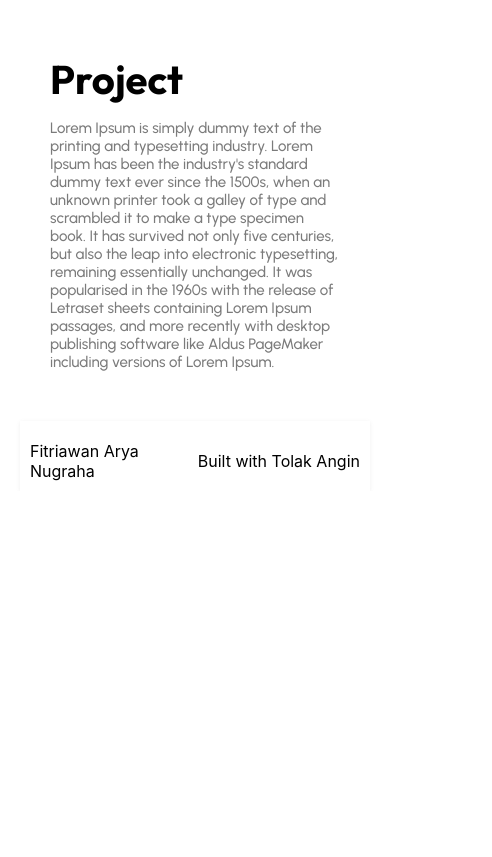
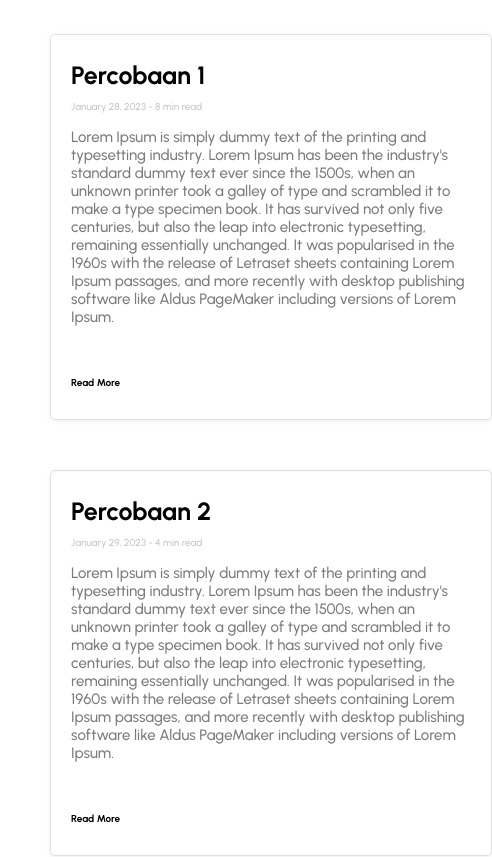
Before and after one commit to Fitriawan-Arya-N/web-portofolio-arya, a React (Create React App) app: page / in a window 390 px wide. Shown: the part 1420-2277 px from the top of the page, 492 px wide, since content can reach past the window. Before the commit the page ends 1911 px from the top, so only its background shows below. Built offline with nearby package versions, Linux system fonts and the light colour scheme.

Commit message:
Menambahkan item journal

```diff
--- a/src/components/Footer.js
+++ b/src/components/Footer.js
@@ -6,7 +6,7 @@ const Footer = () => {
     <footer className="footer">
       <div className="footer-content">
         <div className="left-column">
-          Fitriawan Arya Nugraha
+        Copyright © 2021 Fitriawan Arya Nugraha
         </div>
         <div className="right-column">
           Built with Tolak Angin
--- a/src/pages/Journal.js
+++ b/src/pages/Journal.js
@@ -32,6 +32,28 @@ const Journal = () => {
         <h2>Journal</h2>
         <p className="journal-text">Lorem Ipsum is simply dummy text of the printing and typesetting industry. Lorem Ipsum has been the industry's standard dummy text ever since the 1500s, when an unknown printer took a galley of type and scrambled it to make a type specimen book. It has survived not only five centuries, but also the leap into electronic typesetting, remaining essentially unchanged. It was popularised in the 1960s with the release of Letraset sheets containing Lorem Ipsum passages, and more recently with desktop publishing software like Aldus PageMaker including versions of Lorem Ipsum.</p>
       </div>
+            <div className='container-item'>
+                <div className='item-journal'>
+                  <h3 className='title-journal'>Percobaan 1</h3>
+                  <p className='journal-info'>January 28, 2023 - 8 min read</p>
+                  <p className="journal-text">Lorem Ipsum is simply dummy text of the printing and typesetting industry. Lorem Ipsum has been the industry's standard dummy text ever since the 1500s, when an unknown printer took a galley of type and scrambled it to make a type specimen book. It has survived not only five centuries, but also the leap into electronic typesetting, remaining essentially unchanged. It was popularised in the 1960s with the release of Letraset sheets containing Lorem Ipsum passages, and more recently with desktop publishing software like Aldus PageMaker including versions of Lorem Ipsum.</p>
+                  <p className='journal-read'>Read More</p>
+                </div>
+
+                <div className='item-journal'>
+                  <h3 className='title-journal'>Percobaan 2</h3>
+                  <p className='journal-info'>January 29, 2023 - 4 min read</p>
+                  <p className="journal-text">Lorem Ipsum is simply dummy text of the printing and typesetting industry. Lorem Ipsum has been the industry's standard dummy text ever since the 1500s, when an unknown printer took a galley of type and scrambled it to make a type specimen book. It has survived not only five centuries, but also the leap into electronic typesetting, remaining essentially unchanged. It was popularised in the 1960s with the release of Letraset sheets containing Lorem Ipsum passages, and more recently with desktop publishing software like Aldus PageMaker including versions of Lorem Ipsum.</p>
+                  <p className='journal-read'>Read More</p>
+                </div>
+
+                <div className='item-journal'>
+                  <h3 className='title-journal'>Percobaan 3</h3>
+                  <p className='journal-info'>January 30, 2023 - 2 min read</p>
+                  <p className="journal-text">Lorem Ipsum is simply dummy text of the printing and typesetting industry. Lorem Ipsum has been the industry's standard dummy text ever since the 1500s, when an unknown printer took a galley of type and scrambled it to make a type specimen book. It has survived not only five centuries, but also the leap into electronic typesetting, remaining essentially unchanged. It was popularised in the 1960s with the release of Letraset sheets containing Lorem Ipsum passages, and more recently with desktop publishing software like Aldus PageMaker including versions of Lorem Ipsum.</p>
+                  <p className='journal-read'>Read More</p>
+                </div>
+            </div>
     </div>
   );
 };
--- a/src/styles/Journal.css
+++ b/src/styles/Journal.css
@@ -23,6 +23,7 @@
     opacity: 1; /* Saat class fade-in ditambahkan, ubah opasitas menjadi 1 */
   }
 
+
   .journal-text {
     font-family: "Urbanist", sans-serif;
     font-optical-sizing: auto;
@@ -30,6 +31,58 @@
     font-style: normal;
     font-size: 25px;
     color: rgb(123, 123, 123);
+    margin-bottom: 50px;
+  }
+
+  .container-item {
+    width: 850px;
+  }
+
+  .item-journal {
+    width: 850px;
+    border: 1px solid rgb(223, 223, 223);
+    border-radius: 5px;
+    box-shadow: 0px 1px 4px rgba(99, 99, 99, 0.1);
+    padding-left: 30px;
+    padding-right: 30px;
+    transition: transform 1s ease; /* Transisi efek transformasi */
+    margin-bottom: 50px;
+  }
+
+  .item-journal:hover {
+    transform: translateY(-10px); /* Geser elemen ke atas saat dihover */
+    cursor: pointer; /* Mengubah kursor mouse menjadi tanda klik */
+    box-shadow: rgba(100, 100, 111, 0.2) 0px 7px 29px 0px;
+  }
+
+  .title-journal {
+    font-family: "Urbanist", sans-serif;
+    font-optical-sizing: auto;
+    font-weight: 700;
+    font-style: normal;
+    font-size: 35px;
+    color: rgb(0, 0, 0);
+    margin-bottom: 10px;
+  }
+
+  .journal-info {
+    font-family: "Urbanist", sans-serif;
+    font-optical-sizing: auto;
+    font-weight: 500;
+    font-style: normal;
+    font-size: 20px;
+    color: rgb(197, 197, 197);
+    margin-bottom: 10px;
+  }
+
+  .journal-read {
+    font-family: "Urbanist", sans-serif;
+    font-optical-sizing: auto;
+    font-weight: 700;
+    font-style: normal;
+    font-size: 20px;
+    color: rgb(0, 0, 0);
+    padding-bottom: 20px;
   }
 
   /* Media Queries */
@@ -56,4 +109,56 @@
       font-size: 15px;
       color: rgb(123, 123, 123);
     }
+
+    .container-item {
+      width: 400px;
+    }
+
+    .item-journal {
+      width: 400px;
+      border: 1px solid rgb(223, 223, 223);
+      border-radius: 5px;
+      box-shadow: 0px 1px 4px rgba(99, 99, 99, 0.1);
+      padding-left: 20px;
+      padding-right: 20px;
+      transition: transform 1s ease; /* Transisi efek transformasi */
+      margin-bottom: 50px;
+    }
+
+    .item-journal:hover {
+      transform: translateY(-10px); /* Geser elemen ke atas saat dihover */
+      box-shadow: rgba(100, 100, 111, 0.2) 0px 7px 29px 0px;
+      cursor: pointer; /* Mengubah kursor mouse menjadi tanda klik */
+    }
+
+
+    .title-journal {
+      font-family: "Urbanist", sans-serif;
+      font-optical-sizing: auto;
+      font-weight: 700;
+      font-style: normal;
+      font-size: 25px;
+      color: rgb(0, 0, 0);
+      margin-bottom: 10px;
+    }
+
+    .journal-info {
+      font-family: "Urbanist", sans-serif;
+      font-optical-sizing: auto;
+      font-weight: 500;
+      font-style: normal;
+      font-size: 10px;
+      color: rgb(197, 197, 197);
+      margin-bottom: 10px;
+    }
+
+    .journal-read {
+      font-family: "Urbanist", sans-serif;
+      font-optical-sizing: auto;
+      font-weight: 700;
+      font-style: normal;
+      font-size: 10px;
+      color: rgb(0, 0, 0);
+      margin-bottom: 10px;
+    }
   }
--- a/src/styles/Project.css
+++ b/src/styles/Project.css
@@ -15,7 +15,7 @@
   .container-project {
     margin-left: 400px;
     margin-right: 400px;
-    margin-bottom: 50px;
+    margin-bottom: 400px;
   }
 
   .project-text {
@@ -36,7 +36,8 @@
     .container-project {
       margin-left: 50px;
       margin-right: 50px;
-      margin-bottom: 50px;
+      margin-bottom: 400px;
+
     }
 
     .project-text {
```
